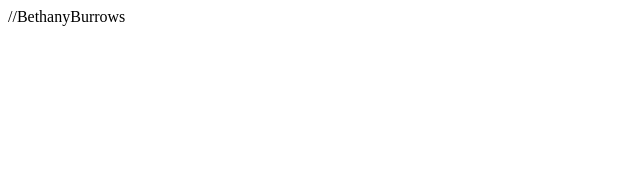
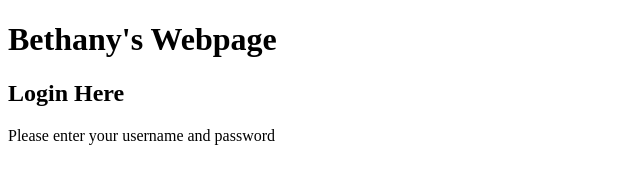
Before and after one commit to BethScarlett/my-test-repo, a plain HTML site: page index.html in a window 1280 px wide. Shown: the whole page, without its empty margins (0-640 px from the left). Drawn offline with Linux system fonts and the light colour scheme.

Commit message:
Added title and login text to index.html

```diff
--- a/index.html
+++ b/index.html
@@ -6,8 +6,9 @@
     <title>Document</title>
 </head>
 <body>
+    <h1>Bethany's Webpage</h1>
 
+    <h2>Login Here</h2>
+    <p>Please enter your username and password</p>
 </body>
 </html>
-
-//BethanyBurrows
```
